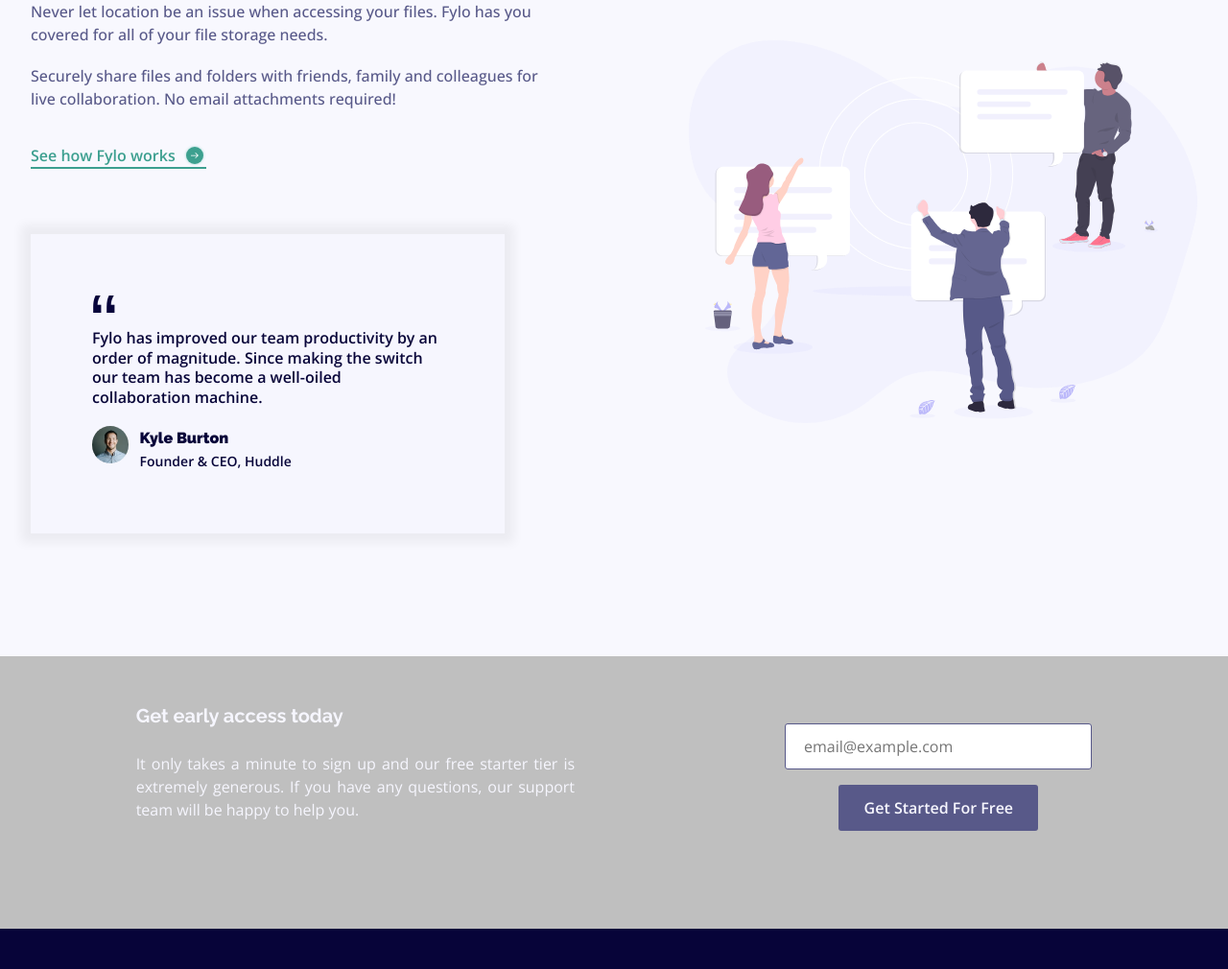
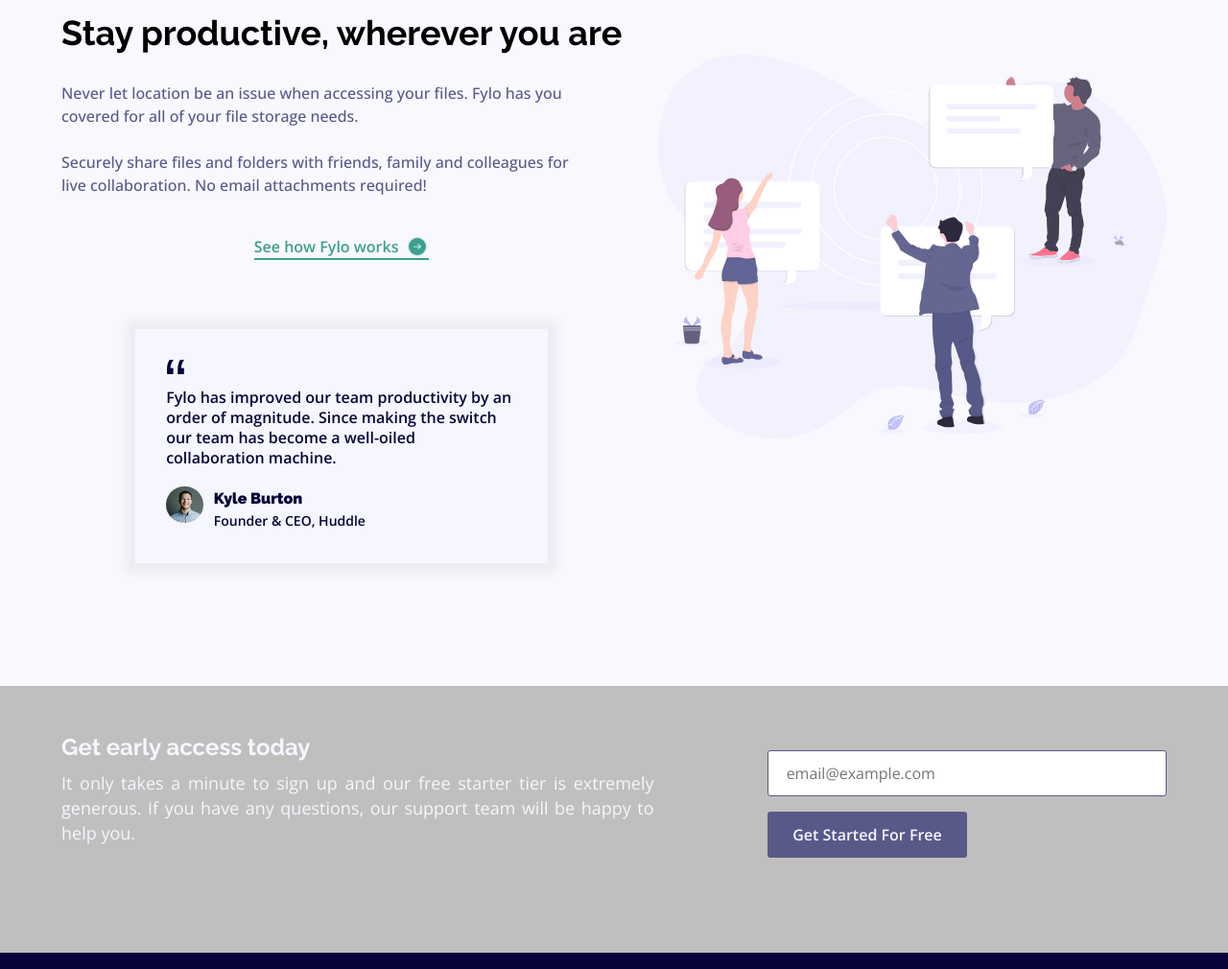
Before and after one commit to Demo004/Fylo-Front-end-mentor, a website built with Vite: page index.html in a window 1280 px wide. Shown: the part 846-1856 px from the top of the page at 96% size. Built offline with nearby package versions, Linux system fonts and the light colour scheme.

Commit message:
commited nultiple changes

```diff
--- a/index.html
+++ b/index.html
@@ -39,7 +39,7 @@
 
     <main>
       <!-- hero -->
-      <section class="hero container" id="features">
+      <section class="hero section" id="features">
         <!-- hero-img -->
         <img src="/illustration-1.svg" alt="hero-img" class="hero__img" />
 
@@ -65,7 +65,7 @@
       </section>
 
       <!-- team -->
-      <section class="team container background" id="team">
+      <section class="team  background section" id="team">
         <!-- team img -->
         <img src="/illustration-2.svg" alt="Out Team" class="team__img" />
 
@@ -113,7 +113,7 @@
       </section>
 
       <!-- sign-in -->
-      <section class="sign-in container background__sign-in" id="sign-in">
+      <section class="sign-in  background__sign-in section" id="sign-in">
         <div class="sign-in__wrapper">
           <h2 class="sign-in__title">Get early access today</h2>
 
@@ -136,10 +136,15 @@
       </section>
 
       <!-- contact -->
-      <section class="contact container" id="contact">
+      <section class="contact section" id="contact">
         <div class="contact__wrapper">
           <div class="contact__wrapper1">
-            <img src="/logo-bottom.svg" alt="logo" class="contact__logo" id="features"/>
+            <img
+              src="/logo-bottom.svg"
+              alt="logo"
+              class="contact__logo"
+              id="features"
+            />
 
             <div class="contact__wrap1">
               <img
--- a/style/components/contact.css
+++ b/style/components/contact.css
@@ -45,7 +45,7 @@
 .contact__email-img {
   cursor: pointer;
   width: 20px;
-  height: 20px;
+  height: 18px;
 }
 
 .contact__email {
@@ -77,7 +77,7 @@
   cursor: pointer;
   margin-top: 2rem;
   width: 20px;
-  gap: 0.5rem;
+  gap: .5rem;
 }
 
 .icon {
@@ -94,20 +94,37 @@
 /* @media (min-width: 768px) {} */
 
 /* lg */
-/* @media (min-width: 1024px) {} */
+@media (min-width: 1024px) {
+  .contact__wrapper {
+    display: flex;
+    flex-direction: row;
+    gap: 9rem;
+  }
+  .icon {
+    display: flex;
+    cursor: pointer;
+    width: 20px;
+    gap: .5rem;
+  }
+
+  .icons {
+    display: none;
+  }
+}
 
 /* xl */
 @media (min-width: 1280px) {
   .contact__wrapper {
     display: flex;
     flex-direction: row;
-    justify-content: space-evenly;
+    gap: 12rem;
   }
+
   .icon {
     display: flex;
     cursor: pointer;
     width: 20px;
-    gap: 0.5rem;
+    gap: .5rem;
   }
 
   .icons {
--- a/style/components/header.css
+++ b/style/components/header.css
@@ -5,8 +5,6 @@
   align-items: center;
   padding-top: 2rem;
   padding-bottom: 2rem;
-  /* padding-left: 1.5rem; */
-  /* padding-right: 1.5rem; */
   z-index: 999;
 }
 
--- a/style/components/hero.css
+++ b/style/components/hero.css
@@ -127,7 +127,8 @@
   }
 
   .hero__search-bar {
-    flex-direction: row;
+    display: flex;
+    flex-direction: column;
     gap: 1.5rem;
   }
 
--- a/style/components/sign-in.css
+++ b/style/components/sign-in.css
@@ -21,9 +21,11 @@
   text-align: center;
   max-width: 35ch;
   margin-bottom: 2rem;
+  color: var(--clr-light-grey-blue);
+  font-size: var(--size-base);
 }
 
-.sign-in-part{
+.sign-in-part {
   display: flex;
   flex-direction: column;
   align-items: center;
@@ -45,25 +47,42 @@
 /* @media (min-width: 640px) {} */
 
 /* md */
-/* @media (min-width: 768px) {} */
+@media (min-width: 768px) {
+  .sign-in__title {
+    font-size: var(--size-2xl);
+    color: var(--clr-light-grey-blue);
+  }
+
+  .sign-in__description {
+    text-align: center;
+    max-width: 35ch;
+    margin-bottom: 2rem;
+    color: var(--clr-light-grey-blue);
+    font-size: var(--size-lg);
+  }
+}
 
 /* lg */
-/* @media (min-width: 1024px) {} */
-
-/* xl */
-@media (min-width: 1280px) {
+@media (min-width: 1024px) {
   .sign-in {
     display: flex;
     flex-direction: row;
-    justify-content: space-around;
+    justify-content: space-between;
     align-items: center;
+  }
+
+  .sign-in-part {
+    align-items: flex-start;
+  }
+
+  .sign-in__search-bar-input {
+    width: 26rem;
   }
 
   .sign-in__wrapper {
     display: flex;
     flex-direction: column;
     align-items: flex-start;
-    gap: 1.5rem;
     padding: 0;
     margin: 0;
     width: fit-content;
@@ -71,7 +90,48 @@
 
   .sign-in__description {
     text-align: justify;
-    max-width: 50ch;
+    max-width: 40ch;
+    color: var(--clr-light-grey-blue);
+  }
+
+  .hero__search-bar {
+    width: fit-content;
+    display: flex;
+    flex-direction: column;
+    gap: 1rem;
+  }
+}
+
+/* xl */
+@media (min-width: 1280px) {
+  .sign-in {
+    display: flex;
+    flex-direction: row;
+    justify-content: space-between;
+    align-items: center;
+  }
+
+  .sign-in-part {
+    align-items: flex-start;
+  }
+
+  .sign-in__search-bar-input {
+    width: 26rem;
+  }
+
+  .sign-in__wrapper {
+    display: flex;
+    flex-direction: column;
+    align-items: flex-start;
+    gap: 0.5rem;
+    padding: 0;
+    margin: 0;
+    width: fit-content;
+  }
+
+  .sign-in__description {
+    text-align: justify;
+    max-width: 60ch;
     color: var(--clr-light-grey-blue);
   }
 
--- a/style/components/team.css
+++ b/style/components/team.css
@@ -5,7 +5,7 @@
   background-size: cover;
   background-position: center;
   z-index: 1000;
-  padding-top: 11rem;
+  padding-top: 8rem;
   padding-bottom: 8rem;
 }
 
@@ -29,9 +29,10 @@
 }
 
 .team__title {
-  font-size: var(--size-lg);
+  font-size: var(--size-xl);
   max-width: 30ch;
   line-height: 1.5;
+  padding-top: 5rem;
   margin-left: auto;
   margin-right: auto;
 }
@@ -47,6 +48,8 @@
   margin-top: 1rem;
   display: flex;
   flex-direction: row;
+  margin-left: auto;
+  margin-right: auto;
   align-items: center;
   gap: 0.5rem;
   border-bottom: 0.125rem solid var(--clr-cyan);
@@ -67,6 +70,8 @@
   margin-top: 2rem;
   display: flex;
   flex-direction: column;
+  margin-left: auto;
+  margin-right: auto;
   gap: 0.7rem;
   background-color: var(--clr-light-grey-blue);
   padding: 2rem 2rem;
@@ -96,8 +101,6 @@
   gap: 0.7rem;
   margin-top: 0.5rem;
 }
-
-
 
 .box__head {
   font-size: var(--size-sm);
@@ -129,18 +132,6 @@
     font-size: var(--size-xl);
   }
 
-  .team__box {
-    padding: 4rem;
-  }
-
-  .team__comma {
-    width: 25px;
-  }
-
-  .team__box-description {
-    font-size: var(--size-lg);
-  }
-
   .box__img {
     border-radius: 50%;
     width: 2.4rem;
@@ -170,20 +161,18 @@
     padding-top: 11rem;
   }
 
-  .team{
+  .team {
     flex-direction: row-reverse;
     gap: 2rem;
     justify-content: space-between;
-
   }
 
   .team-description__wrapper {
     display: flex;
     flex-direction: column;
     align-items: flex-start;
-    gap: 1.2rem;
+    gap: 1.5rem;
     padding: 0;
-    width: 55%;
   }
 
   .team__img {
@@ -192,12 +181,12 @@
 
   .team__title {
     font-size: var(--size-4xl);
-    max-width: 28ch;
+    max-width: 40ch;
     line-height: 1.5;
     text-align: justify;
   }
 
-  .team__links{
+  .team__links {
     margin-bottom: 1rem;
   }
 
@@ -209,7 +198,7 @@
     text-align: left;
   }
 
-  .team__box-description{
+  .team__box-description {
     font-size: var(--size-base);
     max-width: 40ch;
   }
--- a/style/utility.css
+++ b/style/utility.css
@@ -16,8 +16,6 @@
 /* 2xl */
 /* @media (min-width: 1536px) {} */
 
-
-
 .container {
   width: 100%;
   margin-left: auto;
@@ -26,17 +24,10 @@
   padding-right: 2rem;
 }
 
-/* .section {
-  padding-left: 5rem;
-} */
-
-.loading {
-  filter: blur(40px) grayscale(100%);
-}
-
-.loaded {
-  filter: blur(0) grayscale(0);
-  transition: 0.7s ease-in-out;
+.section {
+  width: 100%;
+  padding-left: 4rem;
+  padding-right: 4rem;
 }
 
 /* xs */
@@ -75,8 +66,8 @@
 }
 
 /* 2xl */
-/* @media (min-width: 1536px) {
+@media (min-width: 1536px) {
   .container {
     max-width: 1536px;
   }
-} */
+}
```
